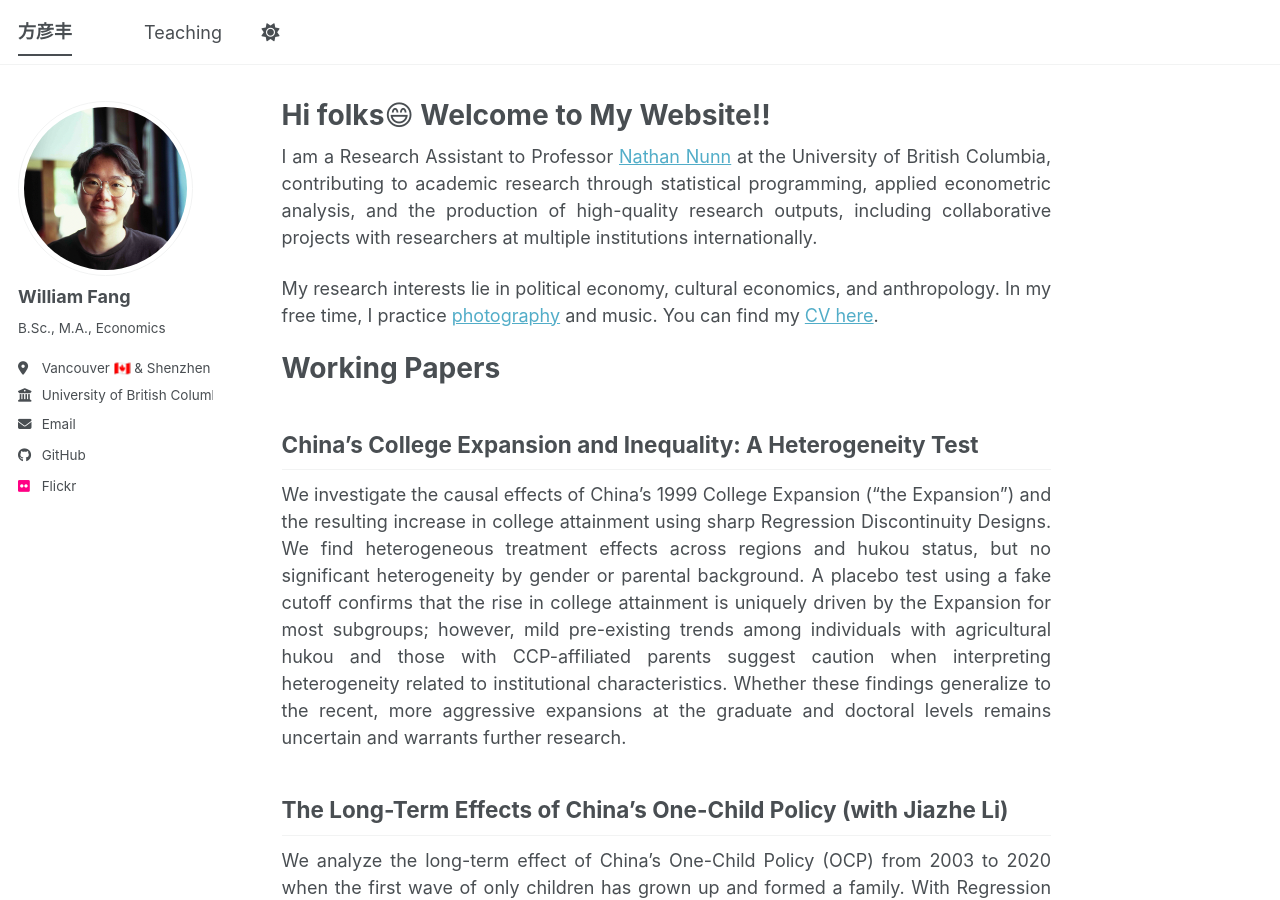
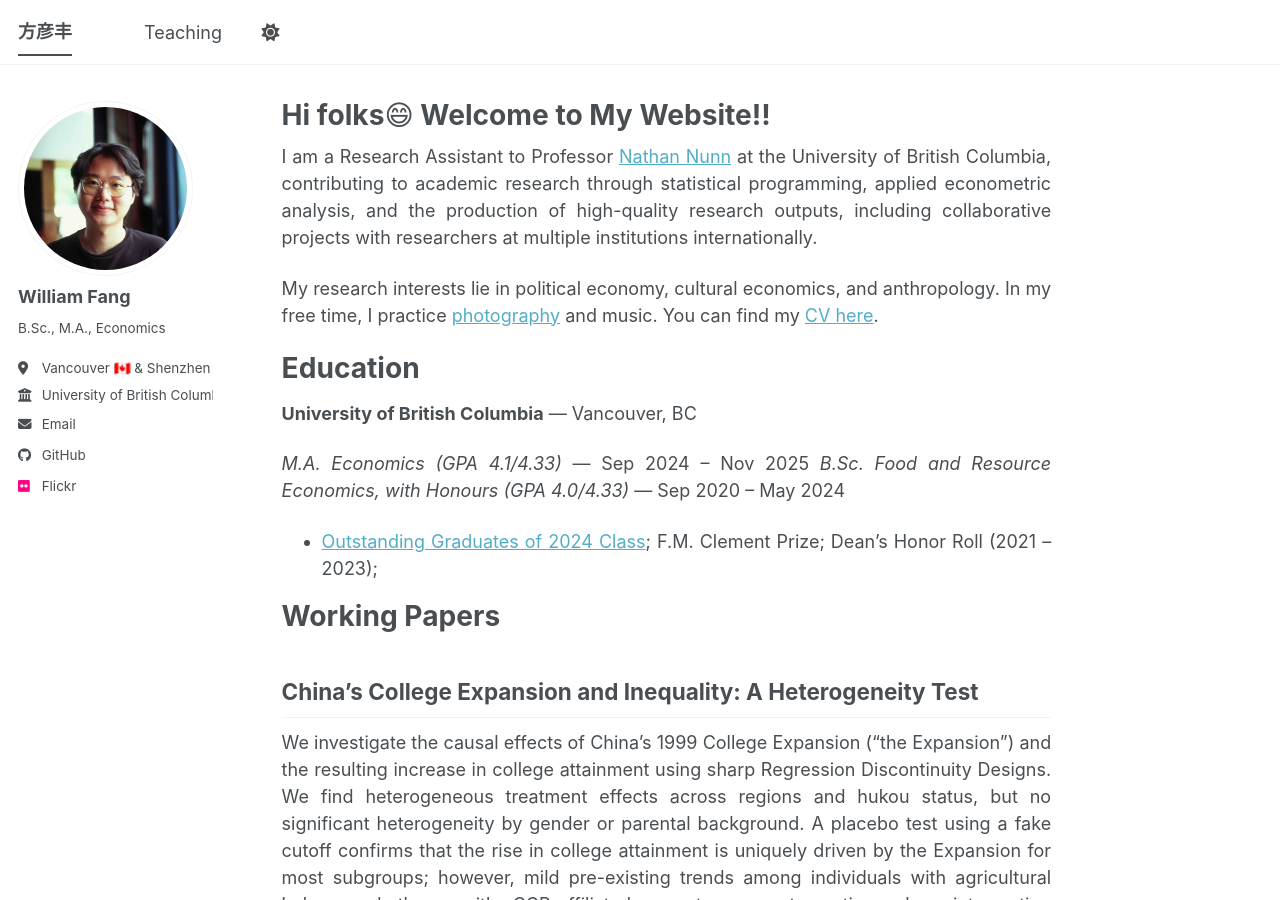
Before and after one commit to will-yanfeng-fang/will-yanfeng-fang.github.io, a Jekyll site: the page built from _pages/about.md, in a window 1280 px wide and 900 px high. Built offline with Jekyll 4.4.1, drawn with Linux system fonts in a browser that asks for light colours; a script bundle is joined from its source files by our own code; library files that are not in the unit come from our copies.

Commit message:
Add education section to about page
Added education section with details about degrees and honors.

```diff
--- a/_pages/about.md
+++ b/_pages/about.md
@@ -13,6 +13,15 @@ I am a Research Assistant to Professor [Nathan Nunn](https://nathannunn.arts.ubc
 
 My research interests lie in political economy, cultural economics, and anthropology. In my free time, I practice [photography](https://www.flickr.com/photos/202753897@N08/) and music. You can find my [CV here](https://drive.google.com/file/d/12y7sarRsK3IsLTUOa3Sc5b3vH7KEP9sX/view?usp=sharing).
 
+# Education
+
+**University of British Columbia** — Vancouver, BC
+
+*M.A. Economics (GPA 4.1/4.33)* — Sep 2024 – Nov 2025
+*B.Sc. Food and Resource Economics, with Honours (GPA 4.0/4.33)* — Sep 2020 – May 2024
+- [Outstanding Graduates of 2024 Class](https://www.landfood.ubc.ca/celebrating-the-class-of-2024/); F.M. Clement Prize; Dean's Honor Roll (2021 – 2023);
+
+
 # Working Papers
 
 ## China's College Expansion and Inequality: A Heterogeneity Test
```
